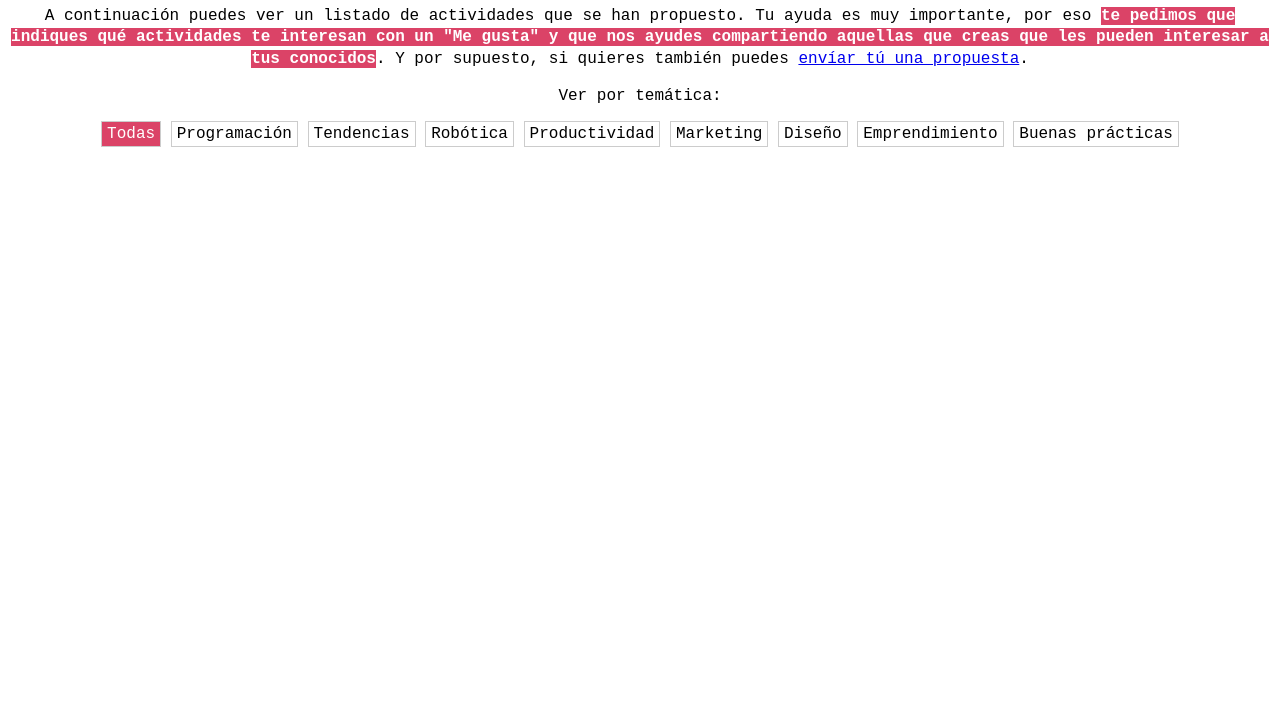
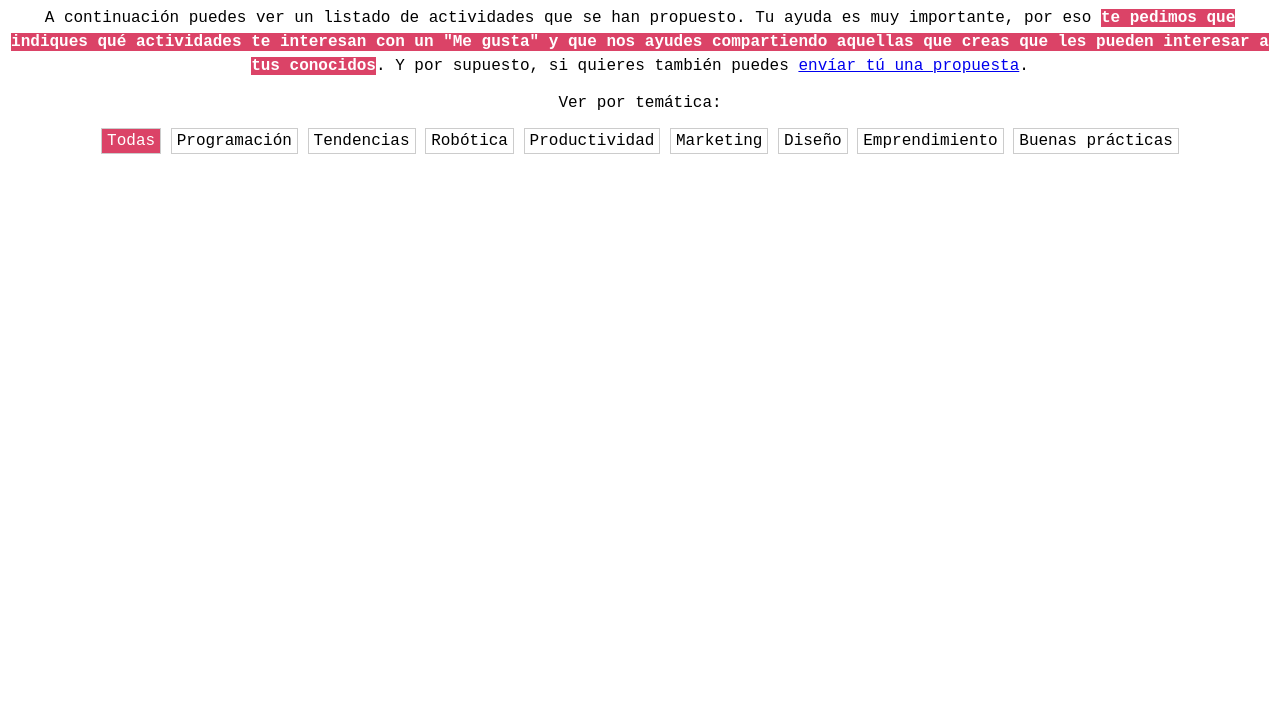
Before and after one commit to TomellosoTech/charlas-propuestas, a plain HTML site: page index.html in a window 1280 px wide. Shown: the part 76-800 px from the top of the page. Drawn offline with nearby package versions, Linux system fonts and the light colour scheme.

Commit message:
Increasing line-height on intro text

```diff
--- a/main.css
+++ b/main.css
@@ -232,7 +232,7 @@ body{
     text-align: center;
 }
 .intro{
-    line-height: 1.35rem;
+    line-height: 1.5rem;
     /* margin-bottom: 2rem; */
     margin: 0 .5rem 2.rem;
 }
```
